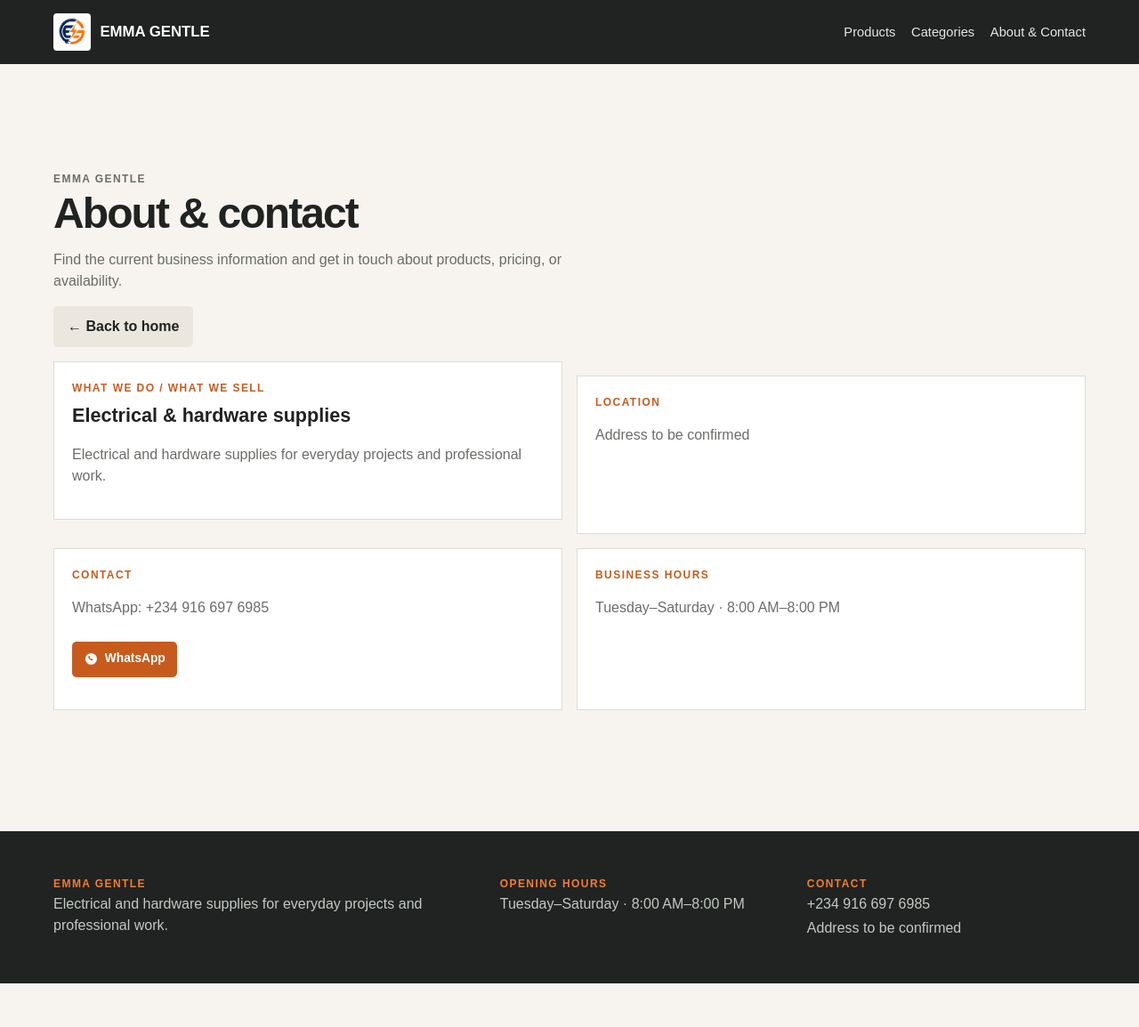
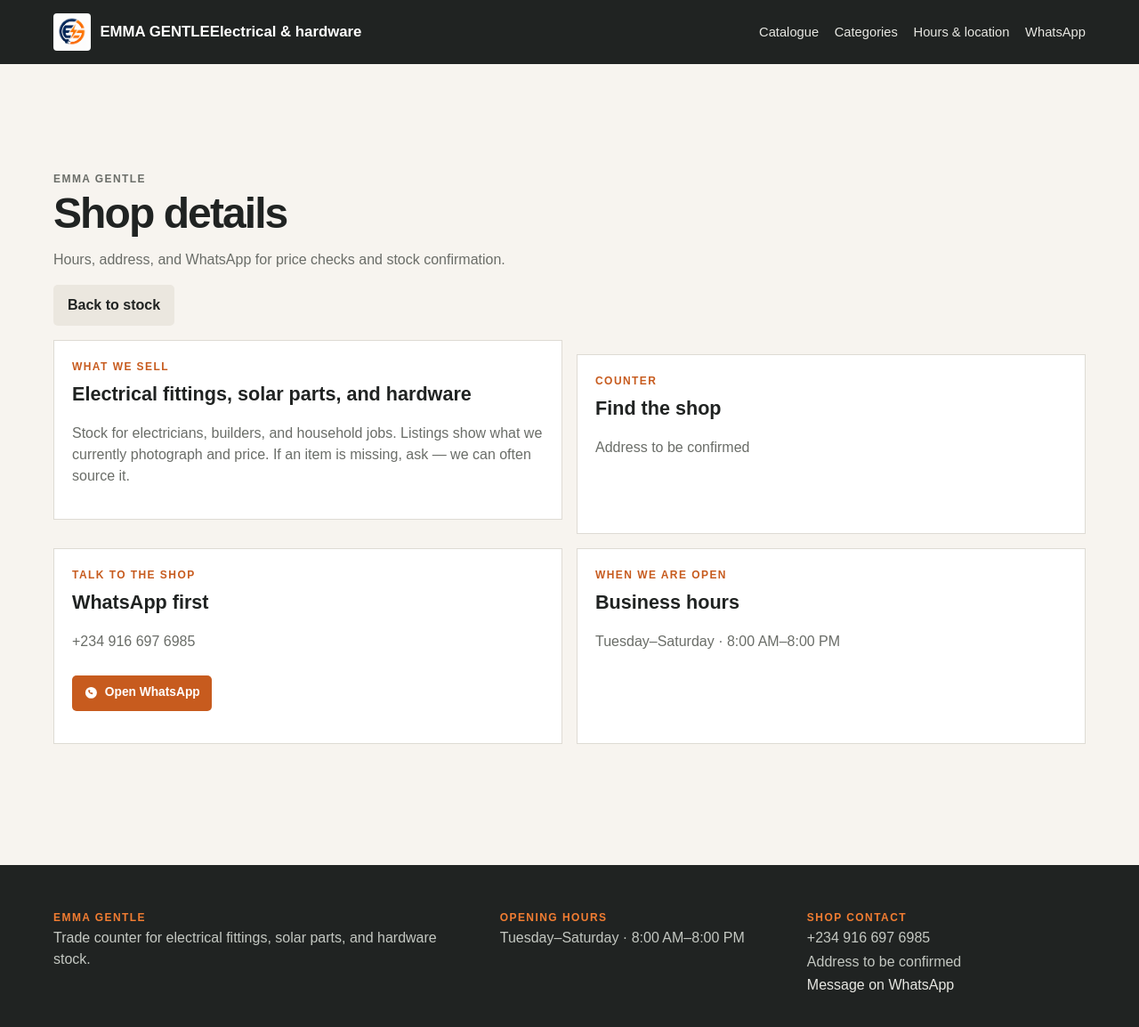
Before and after one commit to iamsuperfly/Emmagentle, a Next.js app: page /about in a window 1280 px wide. Shown: the top 1154 px of the page at 89% size. Before the commit the page ends 1105 px from the top, so only its background shows below. Built offline with nearby package versions, Linux system fonts and the light colour scheme; no server answers; the database is empty.

Commit message:
design: update public pages, cards, and admin labels

```diff
--- a/app/about/page.tsx
+++ b/app/about/page.tsx
@@ -12,25 +12,30 @@
       <div className="shell">
         <div className="page-heading">
           <p className="eyebrow">{BUSINESS_DEFAULTS.businessName}</p>
-          <h1>About & contact</h1>
-          <p>Find the current business information and get in touch about products, pricing, or availability.</p>
+          <h1>Shop details</h1>
+          <p>Hours, address, and WhatsApp for price checks and stock confirmation.</p>
           <Link className="button button-secondary" href="/">
-            ← Back to home
+            Back to stock
           </Link>
         </div>
         <div className="about-grid">
           <div className="panel about-panel" id="about">
-            <p className="eyebrow">What we do / what we sell</p>
-            <h2>Electrical & hardware supplies</h2>
-            <p>Electrical and hardware supplies for everyday projects and professional work.</p>
+            <p className="eyebrow">What we sell</p>
+            <h2>Electrical fittings, solar parts, and hardware</h2>
+            <p>
+              Stock for electricians, builders, and household jobs. Listings show what we currently
+              photograph and price. If an item is missing, ask — we can often source it.
+            </p>
           </div>
           <div className="panel about-panel" id="location">
-            <p className="eyebrow">Location</p>
+            <p className="eyebrow">Counter</p>
+            <h2>Find the shop</h2>
             <p>{settings.address}</p>
           </div>
           <div className="panel about-panel" id="contact">
-            <p className="eyebrow">Contact</p>
-            <p>WhatsApp: {settings.whatsapp_number}</p>
+            <p className="eyebrow">Talk to the shop</p>
+            <h2>WhatsApp first</h2>
+            <p>{settings.whatsapp_number}</p>
             {settings.phone_number ? <p>Phone: {settings.phone_number}</p> : null}
             <a
               className="button button-primary whatsapp-button"
@@ -39,11 +44,12 @@
               rel="noreferrer"
             >
               <WhatsAppIcon />
-              WhatsApp
+              Open WhatsApp
             </a>
           </div>
           <div className="panel about-panel" id="hours">
-            <p className="eyebrow">Business hours</p>
+            <p className="eyebrow">When we are open</p>
+            <h2>Business hours</h2>
             <p>{settings.opening_hours}</p>
           </div>
         </div>
--- a/app/layout.tsx
+++ b/app/layout.tsx
@@ -6,11 +6,12 @@
 
 export const metadata = {
   title: "EMMA GENTLE | Electrical & Hardware Supplies",
-  description: "Browse electrical and hardware supplies from EMMA GENTLE.",
+  description: "Electrical and hardware supplies from EMMA GENTLE. Browse stock and confirm availability on WhatsApp.",
 };
 
 export default async function RootLayout({ children }: Readonly<{ children: React.ReactNode }>) {
   const settings = await getBusinessSettings();
+  const whatsappDigits = settings.whatsapp_number.replace(/\D/g, "");
 
   return (
     <html lang="en">
@@ -19,21 +20,33 @@
           <div className="shell header-inner">
             <Link className="brand" href="/">
               {/* eslint-disable-next-line @next/next/no-img-element */}
-              <img className="brand-logo" src={PUBLIC_LOGO_PATH} alt="EMMA GENTLE logo" />
-              <span>{BUSINESS_DEFAULTS.businessName}</span>
+              <img className="brand-logo" src={PUBLIC_LOGO_PATH} alt="" />
+              <span className="brand-text">
+                <span className="brand-name">{BUSINESS_DEFAULTS.businessName}</span>
+                <span className="brand-tag">Electrical & hardware</span>
+              </span>
             </Link>
             <nav className="main-nav" aria-label="Main navigation">
-              <Link href="/products">Products</Link>
+              <Link href="/products">Catalogue</Link>
               <Link href="/categories">Categories</Link>
-              <Link href="/about">About & Contact</Link>
+              <Link href="/about">Hours & location</Link>
+              <a
+                className="header-whatsapp"
+                href={`https://wa.me/${whatsappDigits}`}
+                target="_blank"
+                rel="noreferrer"
+              >
+                WhatsApp
+              </a>
             </nav>
             <MobileMenu
               className="public-mobile-menu"
               items={[
-                { href: "/about#about", label: "About" },
+                { href: "/products", label: "Catalogue" },
+                { href: "/categories", label: "Categories" },
+                { href: "/about#hours", label: "Hours" },
                 { href: "/about#contact", label: "Contact" },
-                { href: "/products", label: "Products" },
-                { href: "/categories", label: "Categories" },
+                { href: "/about#location", label: "Location" },
               ]}
             />
           </div>
@@ -43,16 +56,24 @@
           <div className="shell footer-grid">
             <div>
               <p className="eyebrow">{BUSINESS_DEFAULTS.businessName}</p>
-              <p>Electrical and hardware supplies for everyday projects and professional work.</p>
+              <p>Trade counter for electrical fittings, solar parts, and hardware stock.</p>
             </div>
             <div>
               <p className="eyebrow">Opening hours</p>
               <p>{settings.opening_hours}</p>
             </div>
             <div>
-              <p className="eyebrow">Contact</p>
+              <p className="eyebrow">Shop contact</p>
               <p>{settings.whatsapp_number}</p>
               <p>{settings.address}</p>
+              <a
+                className="footer-whatsapp"
+                href={`https://wa.me/${whatsappDigits}`}
+                target="_blank"
+                rel="noreferrer"
+              >
+                Message on WhatsApp
+              </a>
             </div>
           </div>
         </footer>
--- a/components/EmptyState.tsx
+++ b/components/EmptyState.tsx
@@ -1,7 +1,7 @@
 export function EmptyState({ title, message }: { title: string; message: string }) {
   return (
     <div className="empty-state">
-      <p className="eyebrow">Catalogue update</p>
+      <p className="eyebrow">Stock note</p>
       <h3>{title}</h3>
       <p>{message}</p>
     </div>
```
Also changed, not shown: app/page.tsx (+19 -10 lines).
